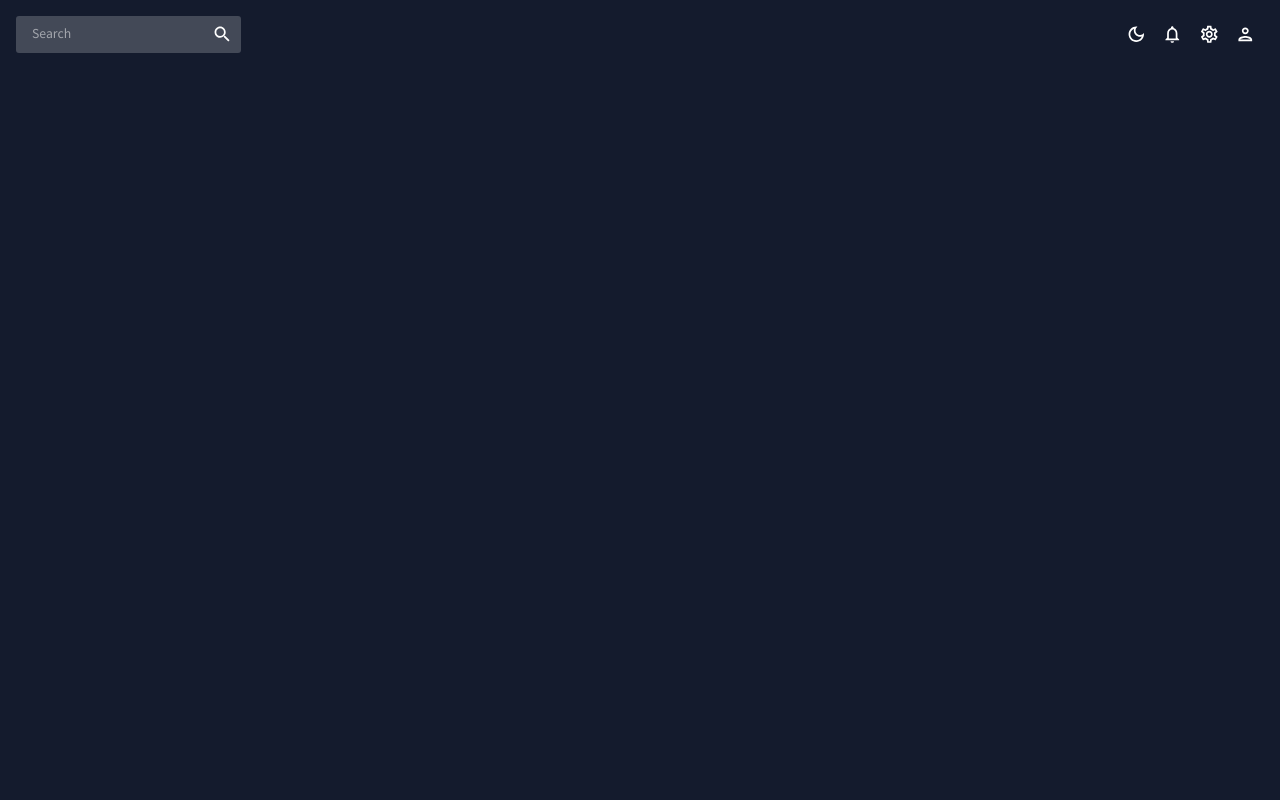
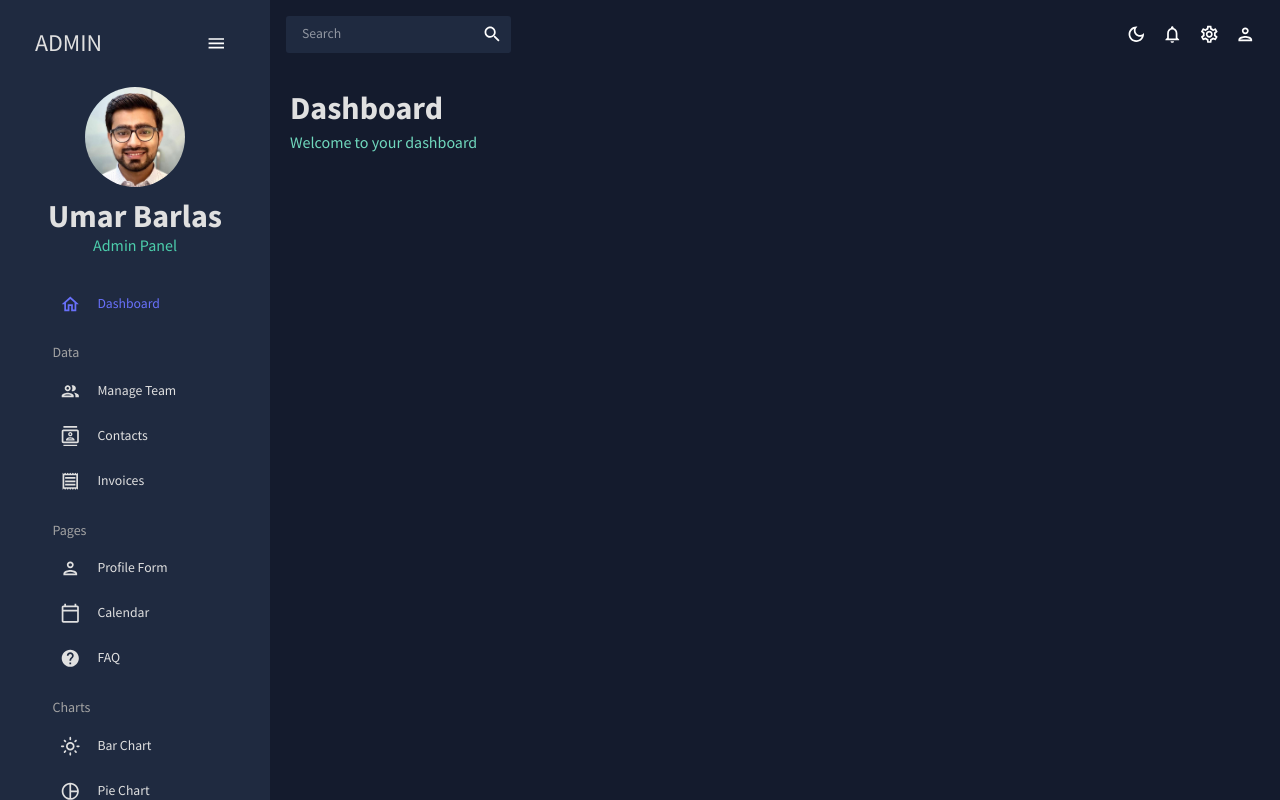
Before and after one commit to umarbarlas444/react-admin, a React (Create React App) app: page / in a window 1280 px wide. Built offline with nearby package versions, Linux system fonts and the light colour scheme.

Commit message:
Sidebar and Header completed

```diff
--- a/package.json
+++ b/package.json
@@ -23,7 +23,7 @@
     "formik": "^2.2.9",
     "react": "^18.2.0",
     "react-dom": "^18.2.0",
-    "react-pro-sidebar": "^1.0.0-alpha.9",
+    "react-pro-sidebar": "^0.7.1",
     "react-router-dom": "^6.4.4",
     "react-scripts": "5.0.1",
     "web-vitals": "^2.1.4",
--- a/src/App.js
+++ b/src/App.js
@@ -1,6 +1,19 @@
+import { Route, Routes } from "react-router-dom";
 import { ColorModeContext, useMode } from "./theme";
 import { CssBaseline, ThemeProvider } from "@mui/material";
 import Topbar from "./pages/global/Topbar";
+import Sidebar from './pages/global/Sidebar';
+import Dashboard from './pages/dashboard';
+// import Team from './pages/team';
+// import Invoices from './pages/invoices';
+// import Contacts from './pages/contacts';
+// import Bar from './pages/bar';
+// import Form from './pages/form';
+// import Line from './pages/line';
+// import Pie from './pages/pie';
+// import FAQ from './pages/faq';
+// import Geography from './pages/geography';
+// import Calendar from './pages/calendar';
 
 function App() {
     const [theme, colorMode] = useMode();
@@ -9,8 +22,22 @@ function App() {
           <ThemeProvider theme={theme}>
             <CssBaseline />
             <div className="app">
+              <Sidebar />
               <main className="content">
                 <Topbar />
+                <Routes>
+                  <Route path="/" element={<Dashboard />}/>
+                  {/* <Route path="/team" element={Team}/> */}
+                  {/* <Route path="/contacts" element={Contacts}/> */}
+                  {/* <Route path="/invoices" element={Invoices}/> */}
+                  {/* <Route path="/form" element={Form}/> */}
+                  {/* <Route path="/bar" element={Bar}/> */}
+                  {/* <Route path="/pie" element={Pie}/> */}
+                  {/* <Route path="/line" element={Line}/> */}
+                  {/* <Route path="/faq" element={FAQ}/> */}
+                  {/* <Route path="/geography" element={Geography}/> */}
+                  {/* <Route path="/calendar" element={Calendar}/> */}
+                </Routes>
               </main>
             </div>
           </ThemeProvider>
--- /dev/null
+++ b/src/components/Header.jsx
@@ -0,0 +1,18 @@
+import { Typography, Box, useTheme } from "@mui/material";
+import { tokens } from "../theme";
+const Header = ({ title, subTitle }) => {
+    const theme = useTheme();
+    const colors = tokens(theme.palette.mode);
+    return (
+        <Box mb="30px">
+            <Typography variant="h2" color={colors.grey[100]} fontWeight="bold" sx={{ marginBottom: "5px" }}>
+                {title}
+            </Typography>
+            <Typography variant="h5" color={colors.greenAccent[400]}>
+                {subTitle}
+            </Typography>
+        </Box>
+    );
+};
+
+export default Header;
--- a/src/pages/dashboard/index.jsx
+++ b/src/pages/dashboard/index.jsx
@@ -0,0 +1,14 @@
+import Header from "../../components/Header";
+import { Box } from "@mui/material";
+
+function Dashboard() {
+    return (
+        <Box m="20px">
+            <Box display="flex" justifyContent="space-between" alignItems="center">
+                <Header title="Dashboard" subTitle="Welcome to your dashboard" />
+            </Box>
+        </Box>
+    );
+}
+
+export default Dashboard;
--- a/src/pages/global/Sidebar.jsx
+++ b/src/pages/global/Sidebar.jsx
@@ -1,7 +1,125 @@
+import { useState } from "react";
+import { ProSidebar, Menu, MenuItem } from "react-pro-sidebar";
+import { Box, IconButton, Typography, useTheme } from "@mui/material";
+import { Link } from "react-router-dom";
+import { tokens } from "../../theme";
+import "react-pro-sidebar/dist/css/styles.css";
+import HomeOutlinedIcon from "@mui/icons-material/HomeOutlined";
+import PeopleOutlinedIcon from "@mui/icons-material/PeopleOutlined";
+import ContactsOutlinedIcon from "@mui/icons-material/ContactsOutlined";
+import ReceiptOutlinedIcon from "@mui/icons-material/ReceiptOutlined";
+import PersonOutlinedIcon from "@mui/icons-material/PersonOutlined";
+import CalendarTodayOutlinedIcon from "@mui/icons-material/CalendarTodayOutlined";
+import BarChartOutlinedIcon from "@mui/icons-material/LightModeOutlined";
+import HelpOutlinedIcon from "@mui/icons-material/HelpOutlined";
+import PieChartOutlinedIcon from "@mui/icons-material/PieChartOutlined";
+import TimelineOutlinedIcon from "@mui/icons-material/TimelineOutlined";
+import MapOutlinedIcon from "@mui/icons-material/MapOutlined";
+import MenuOutlinedIcon from "@mui/icons-material/MenuOutlined";
+
+const Item = ({ title, to, icon, selected, setSelected }) => {
+    const theme = useTheme();
+    const colors = tokens(theme.palette.mode);
+    return (
+        <MenuItem active={selected === title} style={{ color: colors.grey[100] }} onClick={() => setSelected(title)} icon={icon}>
+            <Typography>{title}</Typography>
+            <Link to={to} />
+        </MenuItem>
+    );
+};
 const Sidebar = () => {
+    const theme = useTheme();
+    const colors = tokens(theme.palette.mode);
+    const [isCollapsed, setIsCollapsed] = useState(false);
+    const [selected, setSelected] = useState("Dashboard");
+    console.log(colors.primary[400]);
+
     return (
-        <div>Sidebar</div>
-    )
-}
+        <Box
+            sx={{
+                "& .pro-sidebar-inner": {
+                    background: `${colors.primary[400]} !important`,
+                },
+                "& .pro-icon-wrapper": {
+                    backgroundColor: "transparent !important",
+                },
+                "& .pro-inner-item": {
+                    padding: "5px 35px 5px 20px !important",
+                },
+                "& .pro-inner-item:hover": {
+                    color: "#868dfb !important",
+                },
+                "& .pro-menu-item.active": {
+                    color: "#6870fa !important",
+                },
+            }}
+        >
+            <ProSidebar collapsed={isCollapsed}>
+                <Menu iconShape="square">
+                    {/* LOGO AND MENU ICON */}
+                    <MenuItem
+                        onClick={() => setIsCollapsed(!isCollapsed)}
+                        icon={isCollapsed ? <MenuOutlinedIcon /> : undefined}
+                        style={{
+                            margin: "10px 0 20px 0",
+                            color: colors.grey[100],
+                        }}
+                    >
+                        {!isCollapsed && (
+                            <Box display="flex" justifyContent="space-between" alignItems="center" ml="15px">
+                                <Typography variant="h3" color={colors.grey[100]}>
+                                    ADMIN
+                                </Typography>
+                                <IconButton onClick={() => setIsCollapsed(!isCollapsed)}>
+                                    <MenuOutlinedIcon />
+                                </IconButton>
+                            </Box>
+                        )}
+                    </MenuItem>
+                    {/* USER */}
+                    {!isCollapsed && (
+                        <Box mb="25px">
+                            <Box display="Flex" justifyContent="center" alignItems="center">
+                                <img alt="profile-user" width="100px" height="100px" src={`../../assets/user.png`} style={{ cursor: "pointer", borderRadius: "50%" }} />
+                            </Box>
+                            <Box textAlign="center">
+                                <Typography variant="h2" color={colors.grey[100]} fontWeight="bold" sx={{ m: "10px 0 0 0" }}>
+                                    Umar Barlas
+                                </Typography>
+                                <Typography variant="h5" color={colors.greenAccent[500]}>
+                                    Admin Panel
+                                </Typography>
+                            </Box>
+                        </Box>
+                    )}
+                    {/* MENU ITEMS */}
+
+                    <Box paddingLeft={isCollapsed ? undefined : "12%"}>
+                        <Item title="Dashboard" to="/" icon={<HomeOutlinedIcon />} selected={selected} setSelected={setSelected} />
+                        <Typography variant="h6" color={colors.grey[300]} sx={{ m: "15px 0 5px 20px" }}>
+                            Data
+                        </Typography>
+                        <Item title="Manage Team" to="/team" icon={<PeopleOutlinedIcon />} selected={selected} setSelected={setSelected} />
+                        <Item title="Contacts" to="/contacts" icon={<ContactsOutlinedIcon />} selected={selected} setSelected={setSelected} />
+                        <Item title="Invoices" to="/invoices" icon={<ReceiptOutlinedIcon />} selected={selected} setSelected={setSelected} />
+                        <Typography variant="h6" color={colors.grey[300]} sx={{ m: "15px 0 5px 20px" }}>
+                            Pages
+                        </Typography>
+                        <Item title="Profile Form" to="/form" icon={<PersonOutlinedIcon />} selected={selected} setSelected={setSelected} />
+                        <Item title="Calendar" to="/calendar" icon={<CalendarTodayOutlinedIcon />} selected={selected} setSelected={setSelected} />
+                        <Item title="FAQ" to="/faq" icon={<HelpOutlinedIcon />} selected={selected} setSelected={setSelected} />
+                        <Typography variant="h6" color={colors.grey[300]} sx={{ m: "15px 0 5px 20px" }}>
+                            Charts
+                        </Typography>
+                        <Item title="Bar Chart" to="/bar" icon={<BarChartOutlinedIcon />} selected={selected} setSelected={setSelected} />
+                        <Item title="Pie Chart" to="/pie" icon={<PieChartOutlinedIcon />} selected={selected} setSelected={setSelected} />
+                        <Item title="Line Chart" to="/line" icon={<TimelineOutlinedIcon />} selected={selected} setSelected={setSelected} />
+                        <Item title="Geography Chart" to="/geography" icon={<MapOutlinedIcon />} selected={selected} setSelected={setSelected} />
+                    </Box>
+                </Menu>
+            </ProSidebar>
+        </Box>
+    );
+};
 
 export default Sidebar;
--- a/src/theme.js
+++ b/src/theme.js
@@ -19,7 +19,7 @@ export const tokens = (mode) => ({
                   100: "#d0d1d5",
                   200: "#a1a4ab",
                   300: "#727681",
-                  400: "#434957",
+                  400: "#1F2A40",
                   500: "#141b2d",
                   600: "#101624",
                   700: "#0c101b",
```
Also changed, not shown: public/assets/user.png (added), 1 other file (tests, documents, lock files or other folders).
